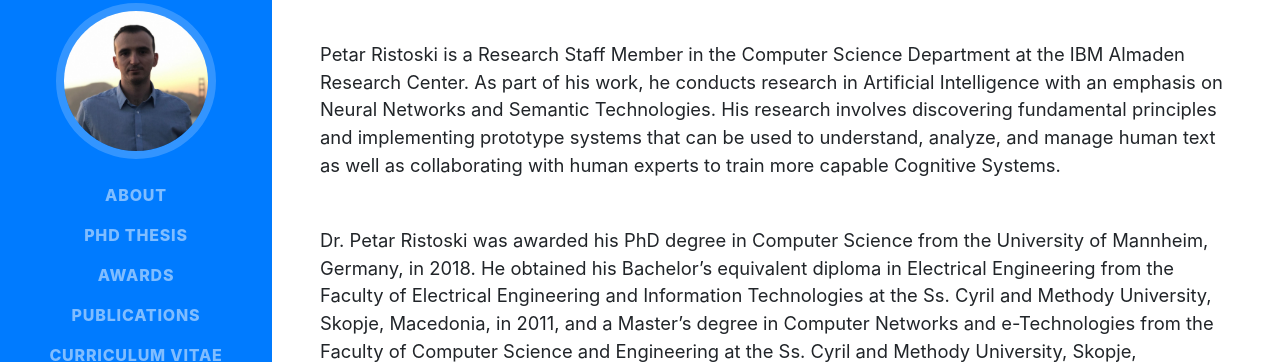
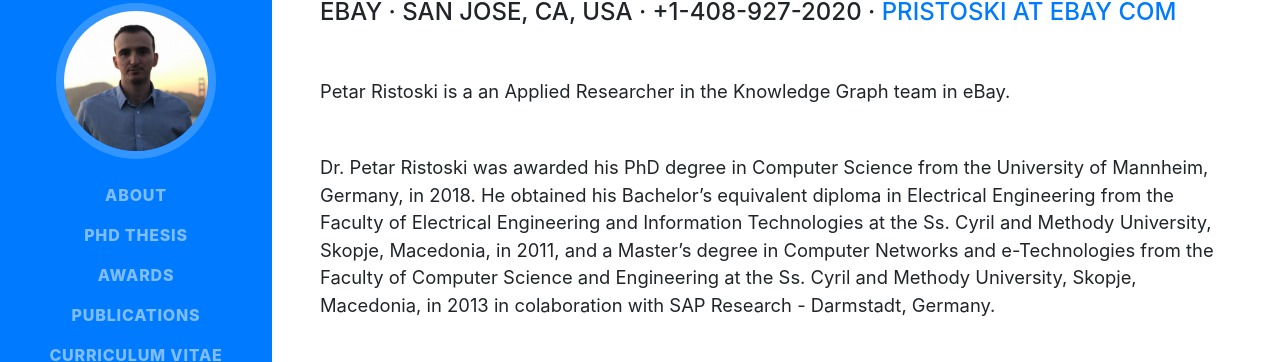
Before and after one commit to petarR/petarr.github.io, a website with bundled scripts: page index.html in a window 1280 px wide. Shown: the part 215-577 px from the top of the page. Built offline with nearby package versions, Linux system fonts and the light colour scheme; a web font is replaced by a local one.

Commit message:
Update index.html

```diff
--- a/index.html
+++ b/index.html
@@ -78,10 +78,10 @@
         <h1 class="mb-0">PhD
           <span class="text-primary">Petar Ristoski</span>
         </h1>
-        <div class="subheading mb-5">IBM Almaden Research Center · San Jose, CA, USA · +1-408-927-2020 ·
-          <a href="mailto:name@email.com">Petar.Ristoski@ibm.com</a>
+        <div class="subheading mb-5">eBay · San Jose, CA, USA · +1-408-927-2020 ·
+          <a href="mailto:name@email.com">pristoski at ebay com</a>
         </div>
-        <p class="lead mb-5">Petar Ristoski is a Research Staff Member in the Computer Science Department at the IBM Almaden Research Center. As part of his work, he conducts research in Artificial Intelligence with an emphasis on Neural Networks and Semantic Technologies. His research involves discovering fundamental principles and implementing prototype systems that can be used to understand, analyze, and manage human text as well as collaborating with human experts to train more capable Cognitive Systems. </p>
+        <p class="lead mb-5">Petar Ristoski is a an Applied Researcher in the Knowledge Graph team in eBay.</p>
  <p class="lead mb-5">
  Dr. Petar Ristoski was awarded his PhD degree in Computer Science from the University of Mannheim, Germany, in 2018. He obtained his Bachelor’s equivalent diploma in Electrical Engineering from the Faculty of Electrical Engineering and Information Technologies at the Ss. Cyril and Methody University, Skopje, Macedonia, in 2011, and a Master’s degree in Computer Networks and e-Technologies from the Faculty of Computer Science and Engineering at the Ss. Cyril and Methody University, Skopje, Macedonia, in 2013 in colaboration with SAP Research - Darmstadt, Germany.</p>
         <div class="social-icons">
```
